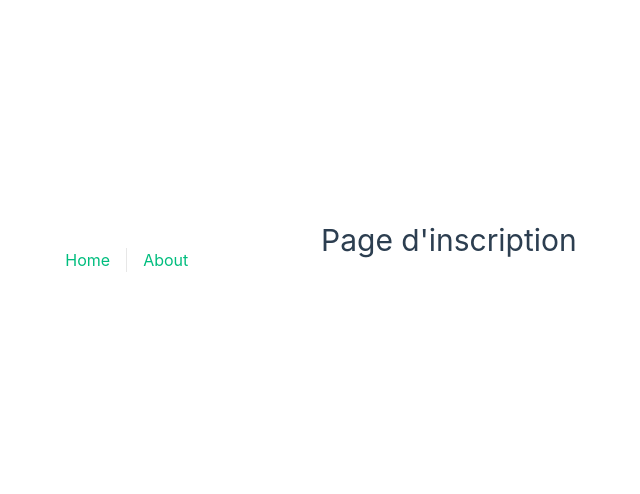
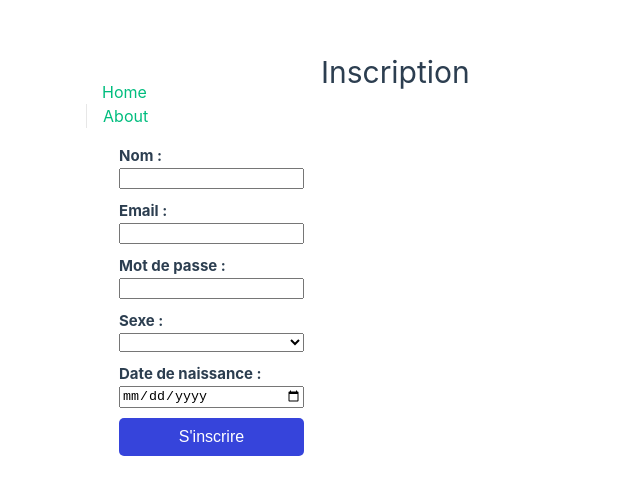
Before and after one commit to PetitMais/EasyCrea_Vue, a Vue app: page /inscription in a window 1280 px wide. Shown: the part 148-642 px from the top of the page, without its empty margins (319-959 px from the left). Built offline with nearby package versions, Linux system fonts and the light colour scheme.

Commit message:
feat : ajout des erreurs

```diff
--- a/src/views/ConnexionView.vue
+++ b/src/views/ConnexionView.vue
@@ -164,9 +164,6 @@ async function handleSubmit(event) {
 
     const data = await response.json();
 
-    console.log(data);
-    console.log(data.check);
-
     if (data.check === true) {
       // Redirection vers la page "Deck"
       router.push('/deck');
@@ -184,7 +181,7 @@ async function handleSubmit(event) {
 </script>
 
 <template>
-  <h1>Connexion</h1>
+  <h1 class="titre__view">Connexion</h1>
   <form @submit="handleSubmit" class="connexion">
     <label>
       Adresse mail :
--- a/src/views/InscriptionView.vue
+++ b/src/views/InscriptionView.vue
@@ -1,11 +1,136 @@
+<script setup>
+import { ref } from 'vue';
+import { useRouter } from 'vue-router';
+
+const router = useRouter();
+
+// Champs du formulaire
+const name = ref('');
+const mail = ref('');
+const password = ref('');
+const sexe = ref('');
+const date = ref('');
+const errorMessage = ref('');
+
+// Calculer la date maximale pour la naissance (aujourd'hui)
+const maxDate = new Date().toISOString().split('T')[0];
+
+// Fonction pour gérer l'inscription
+async function handleInscription(event) {
+  event.preventDefault();
+
+  // Vérification côté client de la date de naissance
+  if (date.value > maxDate) {
+    errorMessage.value = 'La date de naissance ne peut pas être dans le futur.';
+    return;
+  }
+
+  const bodyData = {
+    name: name.value,
+    mail: mail.value,
+    password: password.value,
+    sexe: sexe.value,
+    date: date.value,
+  };
+
+  try {
+    const response = await fetch('https://mdubois.alwaysdata.net/apiReigns/v3/reigns/createur', {
+      method: 'POST',
+      headers: {
+        'Content-Type': 'application/json',
+      },
+      body: JSON.stringify(bodyData),
+    });
+
+    // Assurez-vous que la réponse est correcte
+    if (!response.ok) {
+      throw new Error(`Erreur HTTP : ${response.status}`);
+    }
+
+    // Attendez que la réponse soit convertie en JSON
+    const data = await response.json();
+    console.log(data); // Vérifiez ce que l'API retourne
+
+    if (data.success === true) {
+      // Si l'inscription réussit, redirigez l'utilisateur vers la page '/deck'
+      router.push('/deck');
+      sessionStorage.removeItem("choiceRank");
+      sessionStorage.setItem("userRank", choiceRank.value);
+    } else {
+      // Sinon, affichez le message d'erreur
+      console.log(data);
+      document.getElementById("mail").style.borderColor = "red";
+      errorMessage.value = data.message || "L'email est déjà utilisé";
+    }
+  } catch (error) {
+    console.error('Erreur lors de l’inscription :', error);
+    errorMessage.value = 'Une erreur est survenue. Veuillez réessayer.';
+  }
+}
+</script>
+
 <template>
-    <h1>Page d'inscription</h1>
-  </template>
+  <h1>Inscription</h1>
+  <form @submit="handleInscription" class="form-inscription">
+    <label>
+      Nom :
+      <input type="text" v-model="name" required />
+    </label>
+    <label>
+      Email :
+      <input type="email" v-model="mail" id="mail" required />
+    </label>
+    <label>
+      Mot de passe :
+      <input type="password" v-model="password" required />
+    </label>
+    <label>
+      Sexe :
+      <select v-model="sexe" required>
+        <option value="F">Féminin</option>
+        <option value="M">Masculin</option>
+      </select>
+    </label>
+    <label>
+      Date de naissance :
+      <input type="date" v-model="date" :max="maxDate" required />
+    </label>
+    <button type="submit">S'inscrire</button>
+    <p v-if="errorMessage" class="error">{{ errorMessage }}</p>
+  </form>
+</template>
 
-  <script setup>
-  console.log('InscriptionView chargée');
-  </script>
+<style scoped>
+.form-inscription {
+  display: flex;
+  flex-direction: column;
+  gap: 10px;
+  max-width: 400px;
+  margin: 0 auto;
+}
 
-  <style scoped>
-  /* Vos styles ici */
-  </style>
+label {
+  display: flex;
+  flex-direction: column;
+  font-weight: bold;
+}
+
+button {
+  background-color: #3644db;
+  color: white;
+  border: none;
+  padding: 10px;
+  cursor: pointer;
+  font-size: 16px;
+  border-radius: 5px;
+}
+
+button:hover {
+  background-color: #2c37b3;
+}
+
+.error {
+  color: red;
+  font-size: 14px;
+}
+</style>
```
